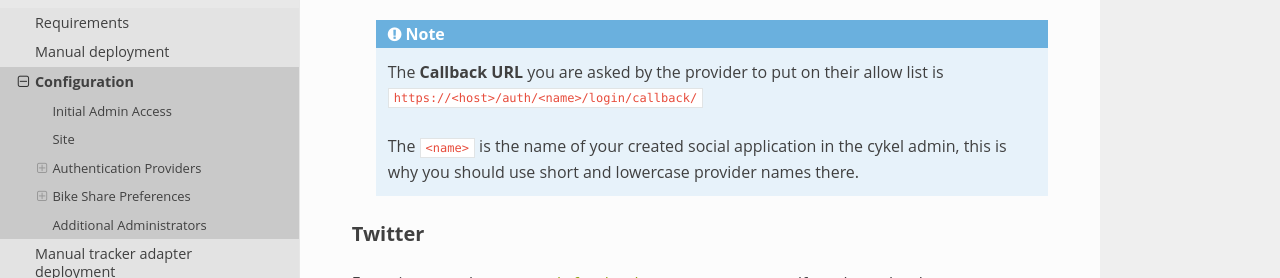
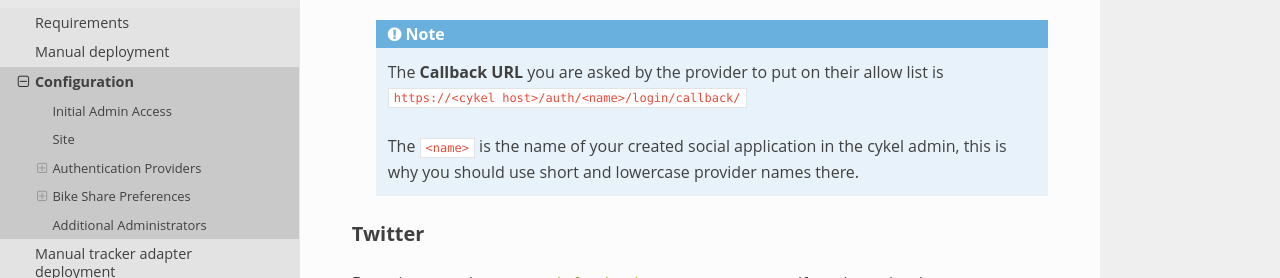
Before and after one commit to transportkollektiv/openbike, a Sphinx documentation site: the page built from docs/administrator/configuration.rst, in a window 1280 px wide and 900 px high, scrolled down 933 px. Shown: the part 169-447 px from the top of the window. Built offline with Sphinx 7.4.7 and the Read the Docs theme 2.0.0, drawn with Linux system fonts in a browser that asks for light colours; pages that are not in the unit, such as notebooks, are missing from menus; some of the changed lines change nothing that is shown.

Commit message:
docs: clarify that the oauth2 callback url has to point to cykel

```diff
--- a/docs/administrator/configuration.rst
+++ b/docs/administrator/configuration.rst
@@ -32,7 +32,7 @@ cykel is using **django-allauth** for integrating third-party login, `their docu
 For configuring an Authentication Provider look into `Social Applications`. When you add a provider there, put the providers name in lowercase into the name field - this is used in the callback url. You also need to provide the OAuth2 client id and the client secret. Some providers call this differently, for these we've added instructions below.
 
 
-	.. note:: The **Callback URL** you are asked by the provider to put on their allow list is ``https://<host>/auth/<name>/login/callback/``
+	.. note:: The **Callback URL** you are asked by the provider to put on their allow list is ``https://<cykel host>/auth/<name>/login/callback/``
 
 			  The ``<name>`` is the name of your created social application in the cykel admin, this is why you should use short and lowercase provider names there.
 
```
